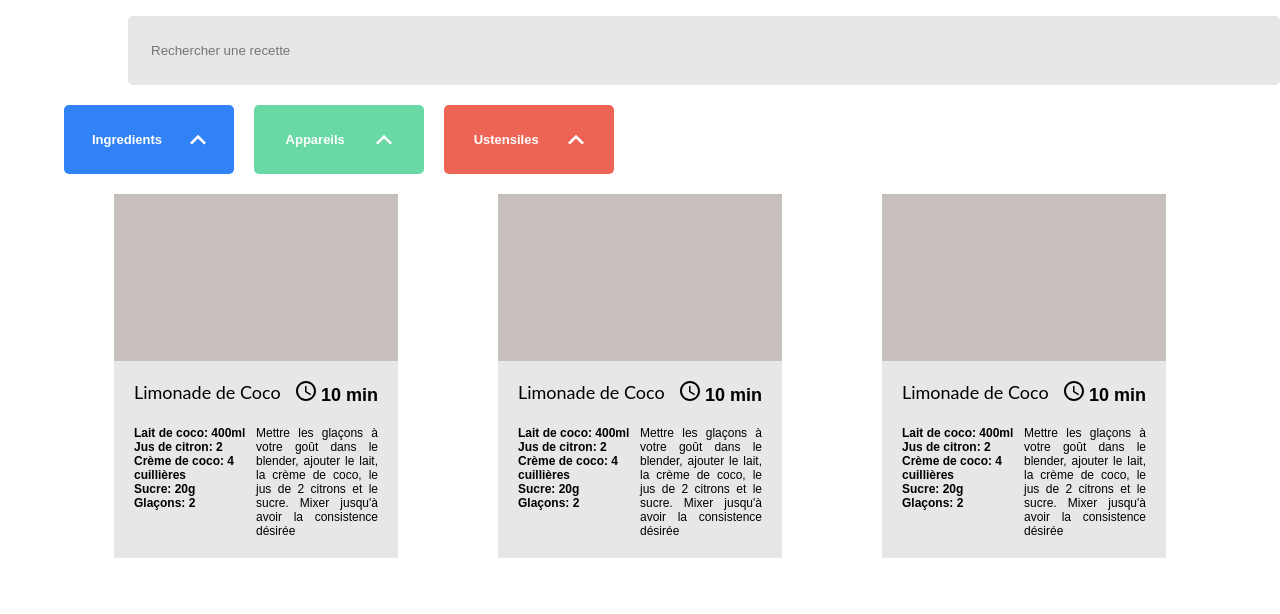
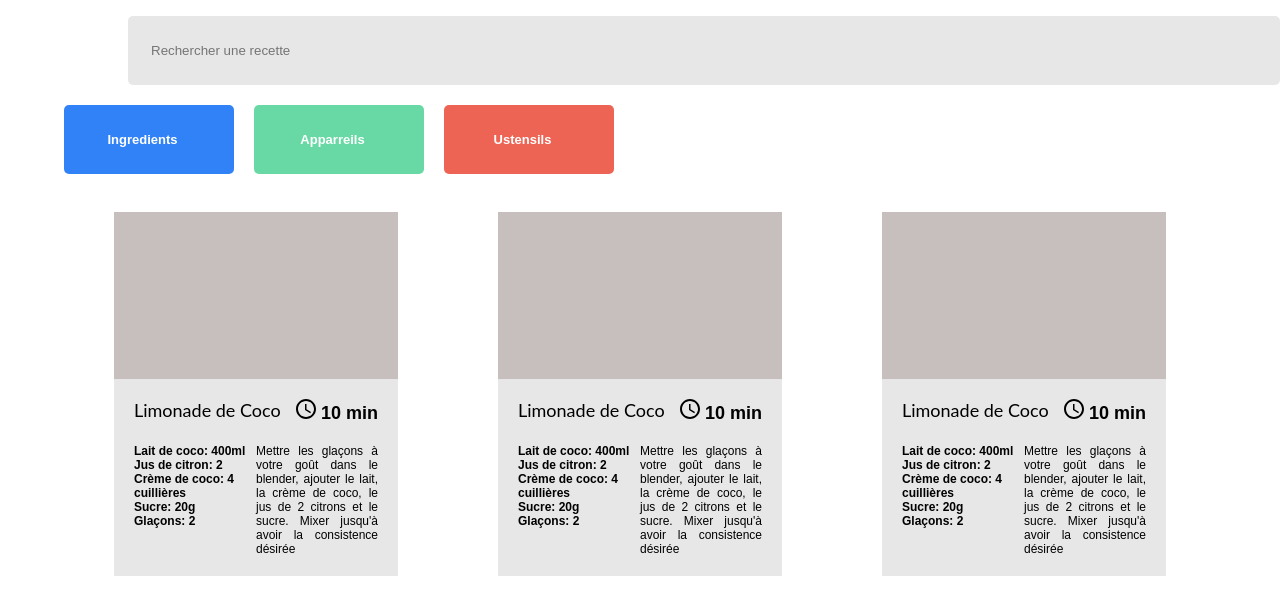
Before and after one commit to FlorentPernigotto/P7-Les-petits-plats, a plain HTML site: page index.html in a window 1280 px wide. Shown: the part 152-766 px from the top of the page. Drawn offline with Linux system fonts and the light colour scheme.

Commit message:
html/css update filter
modification des filtres en input

```diff
--- a/css/index.css
+++ b/css/index.css
@@ -81,7 +81,6 @@ header h1 {
     margin-left: 5vw;
     margin-right: 10vw;
 }
-
 .filter_appearance {
 
     display: flex;
@@ -92,11 +91,11 @@ header h1 {
     font-size: 13px;
     width: 170px;
     height: 69px;
-    align-items: center;
+    text-align: center;
+    border: none;
 
 }
-
-#filter_ingredients {
+#ingredients {
 
     display: flex;
     flex-direction: row;
@@ -104,7 +103,7 @@ header h1 {
 
 }
 
-#filter_appareils {
+#appareils {
 
     display: flex;
     flex-direction: row;
@@ -112,12 +111,18 @@ header h1 {
 
 }
 
-#filter_ustensils {
+#ustensils {
 
     display: flex;
     flex-direction: row;
     background-color: #ED6454;
 
+}
+
+#ingredients::placeholder, #appareils::placeholder,
+#ustensils::placeholder {
+    color: #FFFFFF;
+    text-align: center;
 }
 
 /* Gallerie de recettes */
--- a/index.html
+++ b/index.html
@@ -18,20 +18,20 @@
         <input id="search_input" type="search" placeholder="Rechercher une recette">
     </div>
     <div id="filter">
-        <div id="filter_ingredients" class="filter_appearance">
-            <p>Ingredients</p>
+        <div id="filter_ingredients" >
+            <input id="ingredients" class="filter_appearance" type="search" placeholder="Ingredients" />
             <svg width="16" height="11" viewBox="0 0 16 11" fill="none" xmlns="http://www.w3.org/2000/svg">
                 <path d="M1.88 10.5466L8 4.43996L14.12 10.5466L16 8.66663L8 0.66663L1.64355e-07 8.66663L1.88 10.5466Z" fill="white"/>
             </svg>
         </div>
-        <div id="filter_appareils" class="filter_appearance">
-            <p>Appareils</p>
+        <div id="filter_appareils" >
+            <input id="appareils" class="filter_appearance" type="search" placeholder="Apparreils" />
             <svg width="16" height="11" viewBox="0 0 16 11" fill="none" xmlns="http://www.w3.org/2000/svg">
                 <path d="M1.88 10.5466L8 4.43996L14.12 10.5466L16 8.66663L8 0.66663L1.64355e-07 8.66663L1.88 10.5466Z" fill="white"/>
             </svg>
         </div>
-        <div id="filter_ustensils" class="filter_appearance">
-            <p>Ustensiles</p>
+        <div id="filter_ustensils" >
+            <input id="ustensils" class="filter_appearance" type="search" placeholder="Ustensils" />
             <svg width="16" height="11" viewBox="0 0 16 11" fill="none" xmlns="http://www.w3.org/2000/svg">
                 <path d="M1.88 10.5466L8 4.43996L14.12 10.5466L16 8.66663L8 0.66663L1.64355e-07 8.66663L1.88 10.5466Z" fill="white"/>
             </svg>
```
